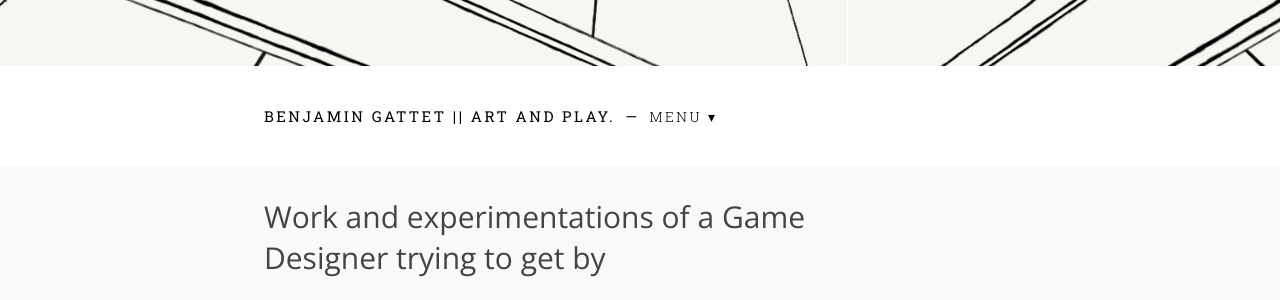
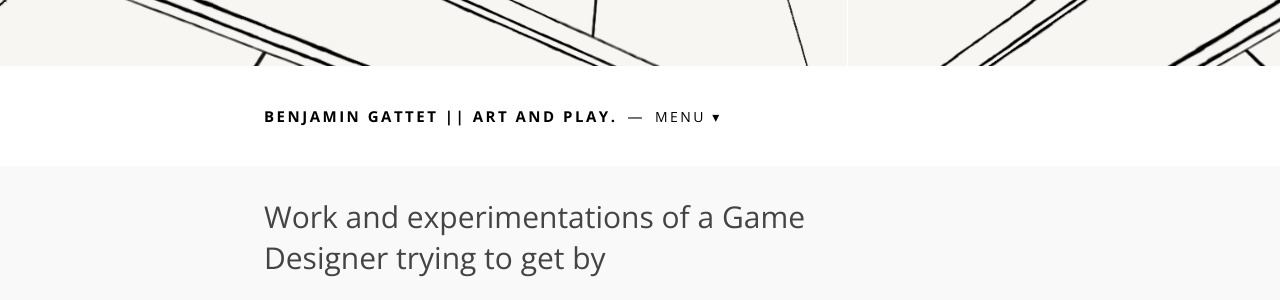
Before and after one commit to ragekit/ragekit.github.io, a Jekyll site: the page built from index.html, in a window 1280 px wide. Shown: the part 734-1034 px from the top of the page. Built offline with Jekyll 4.4.1, drawn with Linux system fonts in a browser that asks for light colours.

Commit message:
changing font

```diff
--- a/_includes/head.html
+++ b/_includes/head.html
@@ -8,6 +8,8 @@
     <link href='https://fonts.googleapis.com/css?family=Roboto+Slab:400,100,300,700' rel='stylesheet' type='text/css'>
     <link href='http://fonts.googleapis.com/css?family=Open+Sans:100,300,400,700' rel='stylesheet' type='text/css'>
     <link href='http://fonts.googleapis.com/css?family=Roboto:100,300,400,700' rel='stylesheet' type='text/css'>
+    <link href='http://fonts.googleapis.com/css?family=Merriweather:400,300,300italic,400italic,700,900,700italic,900italic' rel='stylesheet' type='text/css'>
+    <link href='http://fonts.googleapis.com/css?family=Lora:400,700,400italic,700italic' rel='stylesheet' type='text/css'>
     <!-- Custom CSS -->
     <link rel="stylesheet" href="{{ "css/main.css" | prepend: site.baseurl }}">
 
--- a/css/main.scss
+++ b/css/main.scss
@@ -13,7 +13,7 @@
 $hover : #EEE;
 $menuSelected : $hover;
 $mainFont : "Open Sans";
-$titleFont : "Roboto Slab";
+$titleFont : "Open Sans";
 $mainTextSize : 14px;
 $bigdarkgray : #252525;
 $headerColor : $menuNotSelected;
@@ -527,7 +527,7 @@
     span.title{
       font-size:15px;
       text-transform:uppercase;
-      font-weight:400;
+      font-weight:800;
     }
 
     span.separator{
@@ -620,7 +620,7 @@
     span.title{
       font-size:15px;
       text-transform:uppercase;
-      font-weight:400;
+      font-weight:bold;
     }
 
     span.separator{
@@ -634,7 +634,7 @@
     {
       text-transform:uppercase;
       font-size:14px;
-      font-weight:300;
+      font-weight:100;
     }
 
 
```
